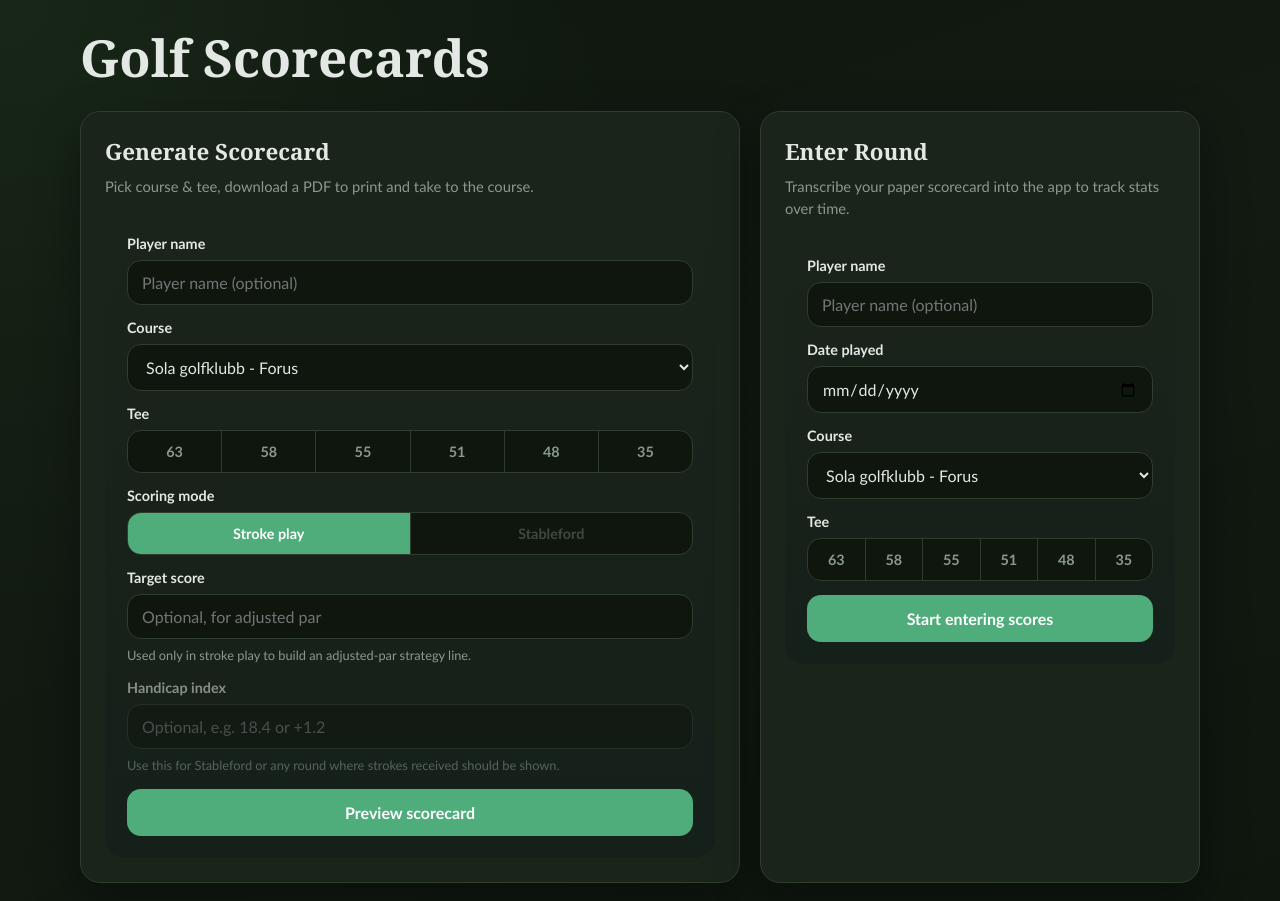
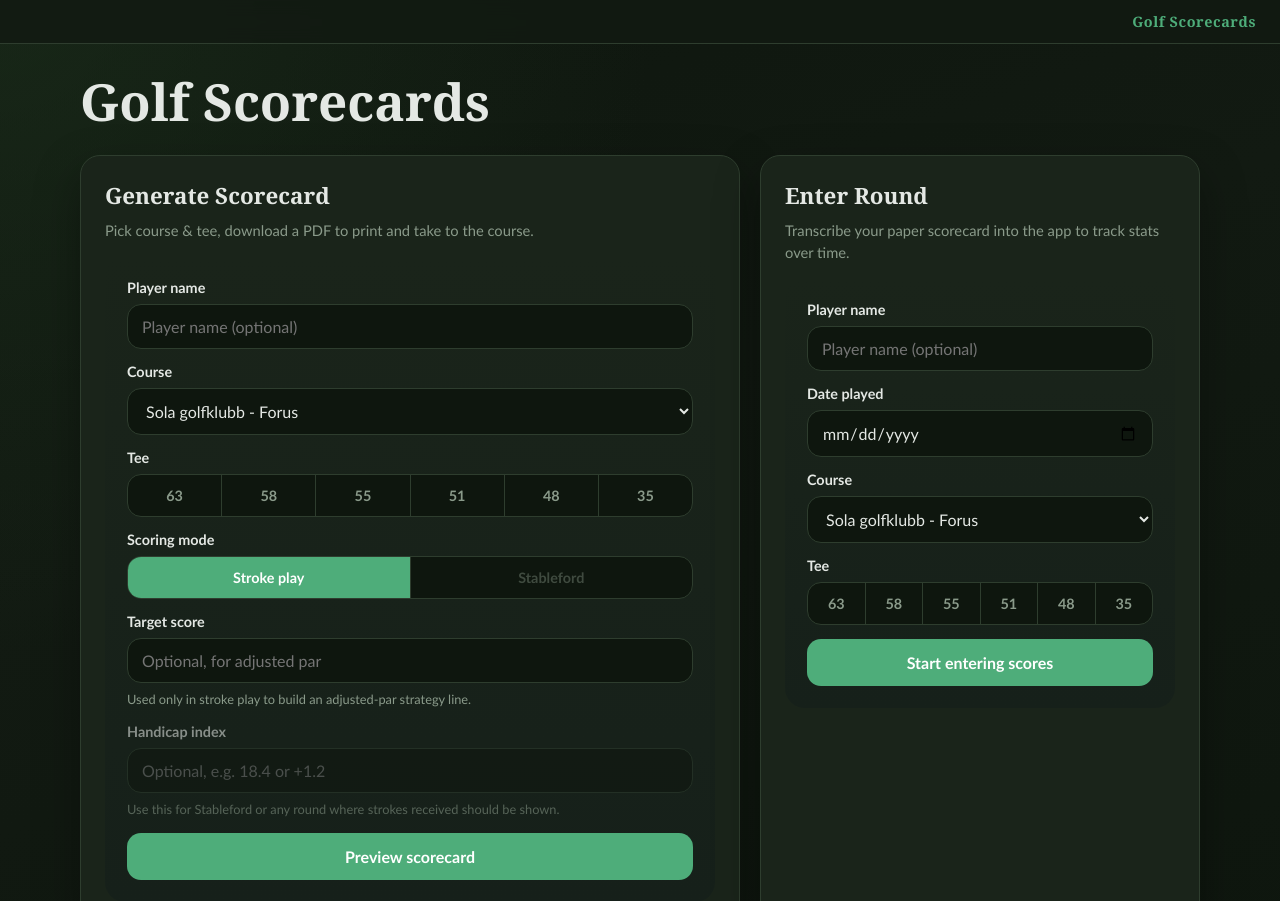
Before and after one commit to Brakjen/golf-scorecards, a FastAPI app: page / in a window 1280 px wide. Shown: the top 901 px of the page. Run offline with FastAPI, Linux system fonts and the light colour scheme; data that the repository does not hold is empty.

Commit message:
feat: add sticky top nav bar with home link
Always-visible nav in top-right corner links back to landing page.
Sticky with backdrop blur, present on all pages via base.html.

```diff
--- a/src/golf_scorecards/static/styles/app.css
+++ b/src/golf_scorecards/static/styles/app.css
@@ -22,6 +22,32 @@ body {
     radial-gradient(circle at top left, rgba(30, 50, 30, 0.6), transparent 40%),
     linear-gradient(160deg, #0e160e 0%, #121a12 42%, #0e160e 100%);
   font-family: var(--font-body);
+}
+
+.top-nav {
+  position: sticky;
+  top: 0;
+  z-index: 100;
+  display: flex;
+  justify-content: flex-end;
+  padding: 12px 24px;
+  background: rgba(18, 26, 18, 0.85);
+  backdrop-filter: blur(8px);
+  -webkit-backdrop-filter: blur(8px);
+  border-bottom: 1px solid var(--rule);
+}
+
+.top-nav__home {
+  font-family: var(--font-heading);
+  font-size: 0.9rem;
+  font-weight: 700;
+  color: var(--accent);
+  text-decoration: none;
+  letter-spacing: 0.04em;
+}
+
+.top-nav__home:hover {
+  color: var(--ink);
 }
 
 .page-shell {
--- a/src/golf_scorecards/templates/base.html
+++ b/src/golf_scorecards/templates/base.html
@@ -8,6 +8,9 @@
     {% block head %}{% endblock %}
   </head>
   <body>
+    <nav class="top-nav">
+      <a href="/" class="top-nav__home">Golf Scorecards</a>
+    </nav>
     {% block body %}{% endblock %}
   </body>
 </html>
```
